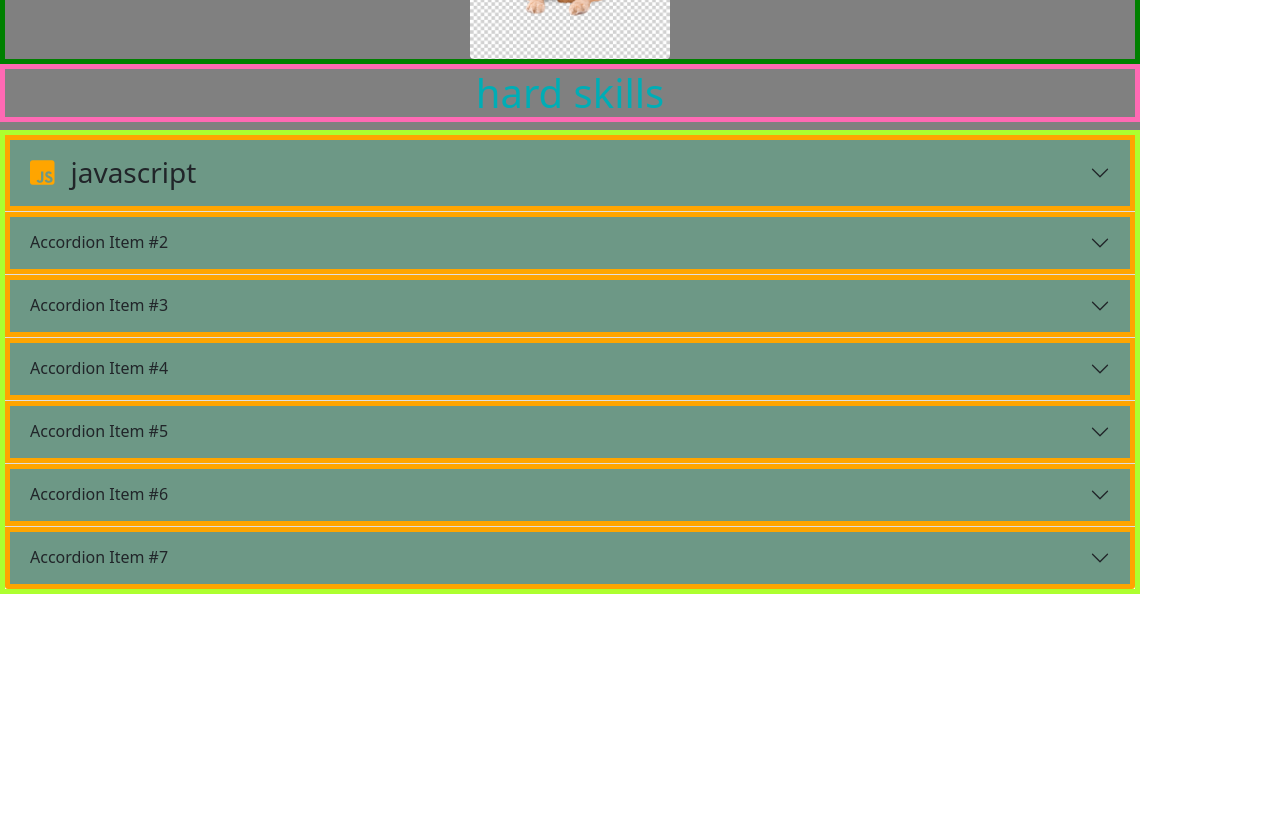
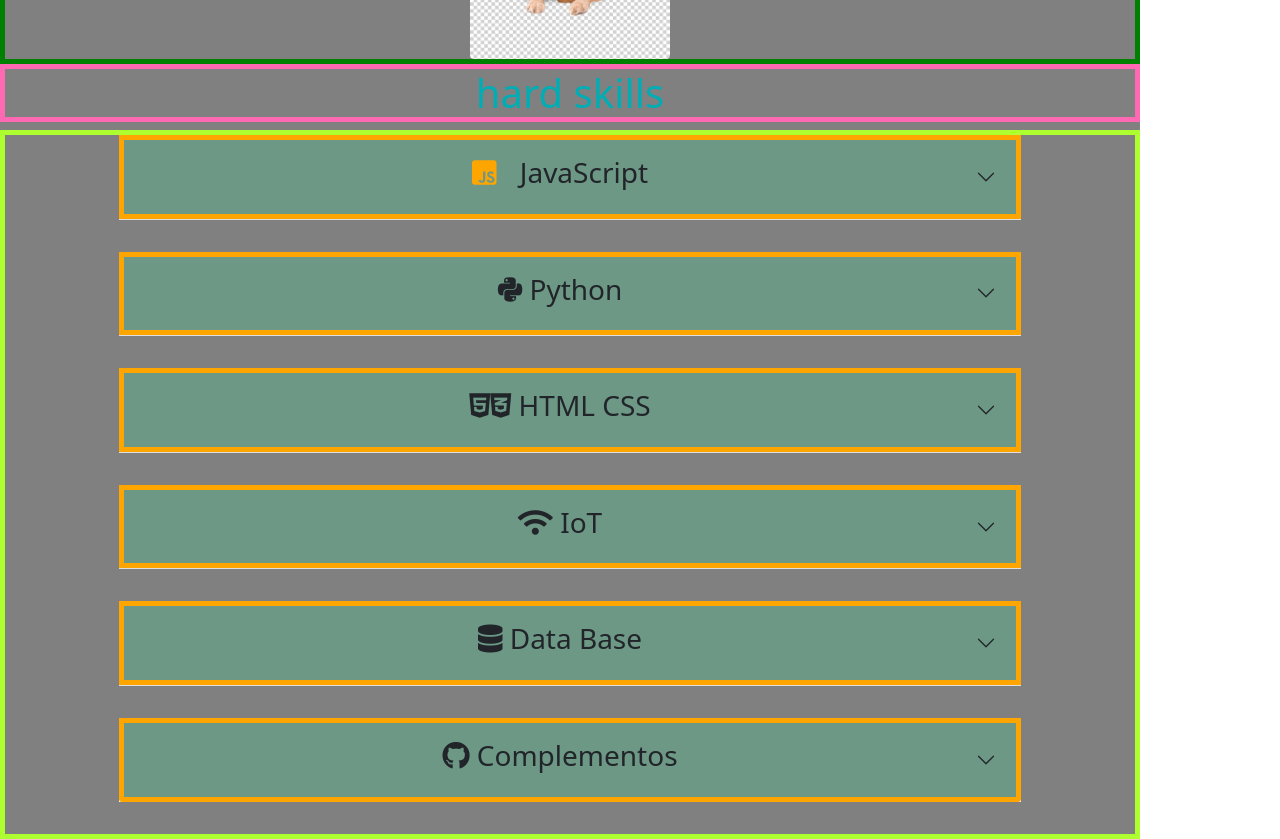
Before and after one commit to gastonm1998/portafolio-web-angular, an Angular app: page / in a window 1280 px wide. Shown: the part 1240-2079 px from the top of the page. Before the commit the page ends 1834 px from the top, so only its background shows below. Built offline with nearby package versions, Linux system fonts and the light colour scheme.

Commit message:
acordion con hablilidades configurado y con iconos

```diff
--- a/src/app/presentacion/hard-skills/hard-skills.component.css
+++ b/src/app/presentacion/hard-skills/hard-skills.component.css
@@ -1,26 +1,90 @@
 .container{
-    margin: 0;
+
     padding: 0;
     border: 5px solid greenyellow;
-    width: 100%;
+
     height: auto;
+    padding-left: 10%;
+    padding-right: 10%;
 }
+/*contenedor de acordeones*/
+/*.cursos{
+    padding-left: 20%;
+    padding-right: 20%;
+
+
+
+
+    border:  5px solid #EEEEEE;
+    border-radius: 10px;
+}*/
+/* configuracion acordeon*/
+.accordion-item{
+
+    margin-bottom: 2rem;
+}
+
 .accordion-button{
     background-color:#6D9886 ;
     border: 5px solid orange;
+    /*background-color: rgba(255, 255, 255, 0.3);
+    height: 400px;
+    backdrop-filter: blur(20px);
+    border: solid 1px rgba(255, 255, 255, 0.5);
+    border-radius: 5px;*/
+
+
 
 }
 
+
+
+
 .accordion-body{
     background-color: rebeccapurple;
+
 }
+
 .texto-accordion{
     /*text-align: center;*/
-    margin: 0;
+    /*margin: 0;
     display: flex;
     justify-content: center;
-    align-items: center;
+    align-items: center;*/
+    text-align: center;
+    display: inline-block;
+    width: 100%;
 }
+
+
+
+/*configuracion cartas*/
+.card{
+    border: 5px solid orangered;
+}
+
+.card-body{
+    background-color: paleturquoise;
+}
+.card-title{
+    text-align: center;
+}
+
+.card-text{
+
+}
+
+.card-link{
+    text-align: center;
+    display: inline-block;
+    width: 100%;
+}
+
+
+
+
+
+
 #logojs{
     color: orange;
     padding-right: 1rem;
--- a/src/app/presentacion/hard-skills/hard-skills.component.html
+++ b/src/app/presentacion/hard-skills/hard-skills.component.html
@@ -9,11 +9,11 @@
 
             <h2 class="accordion-header" id="flush-headingOne">
 
-              <button class="accordion-button collapsed" type="button" data-bs-toggle="collapse" data-bs-target="#flush-collapseOne" aria-expanded="false" aria-controls="flush-collapseOne">
+              <button class="accordion-button collapsed  " type="button" data-bs-toggle="collapse" data-bs-target="#flush-collapseOne" aria-expanded="false" aria-controls="flush-collapseOne">
 
-                <h3 class="texto-accordion" >
+                <h3 class="texto-accordion " >
 
-                    <span><i id="logojs" class="fab fa-js-square"></i> </span> javascript
+                    <span><i id="logojs" class="fab fa-js-square"></i> </span> JavaScript
 
                 </h3>
 
@@ -24,6 +24,11 @@
             <div id="flush-collapseOne" class="accordion-collapse collapse" aria-labelledby="flush-headingOne" data-bs-parent="#accordionFlushExample">
 
               <div class="accordion-body d-flex flex-colum flex-wrap ">
+
+
+
+
+
 
                 <!--
                 <div class="card" style="width: 18rem;">
@@ -57,14 +62,14 @@
                   </div>
                 </div>
                     -->
-
+                  <!-- cartas-->
                 <div class="card" style="width: 18rem;">
                   <div class="card-body">
                     <h5 class="card-title">curso asincronismo javascript</h5>
-                    <h6 class="card-subtitle mb-2 text-muted">Card subtitle</h6>
+
                     <p class="card-text">Some quick example text to build on the card title and make up the bulk of the card's content.</p>
-                    <a href="#" class="card-link">Card link</a>
-                    <a href="#" class="card-link">Another link</a>
+                    <a href="#" class="card-link  ">Card link</a>
+
                   </div>
                 </div>
 
@@ -75,24 +80,60 @@
           </div>
 
 
+
+
+
+
+
+
+
+
           <div class="accordion-item">
+
             <h2 class="accordion-header" id="flush-headingTwo">
+
               <button class="accordion-button collapsed" type="button" data-bs-toggle="collapse" data-bs-target="#flush-collapseTwo" aria-expanded="false" aria-controls="flush-collapseTwo">
-                Accordion Item #2
+
+                <h3 class="texto-accordion " >
+
+                    <span><i id="logo-py" class="fab fa-python"></i> </span> Python
+
+                </h3>
+
+
               </button>
+
             </h2>
+
             <div id="flush-collapseTwo" class="accordion-collapse collapse" aria-labelledby="flush-headingTwo" data-bs-parent="#accordionFlushExample">
+
               <div class="accordion-body">Placeholder content for this accordion, which is intended to demonstrate the <code>.accordion-flush</code> class. This is the second item's accordion body. Let's imagine this being filled with some actual content.</div>
+
             </div>
           </div>
+
+
+
+
           <div class="accordion-item">
             <h2 class="accordion-header" id="flush-headingThree">
               <button class="accordion-button collapsed" type="button" data-bs-toggle="collapse" data-bs-target="#flush-collapseThree" aria-expanded="false" aria-controls="flush-collapseThree">
-                Accordion Item #3
+
+                <h3 class="texto-accordion " >
+
+                    <span><i id="logo-html" class="fab fa-html5"></i><i id="logo-css" class="fab fa-css3-alt"></i> </span> HTML CSS
+
+                </h3>
+
+
               </button>
+
             </h2>
+
             <div id="flush-collapseThree" class="accordion-collapse collapse" aria-labelledby="flush-headingThree" data-bs-parent="#accordionFlushExample">
+
               <div class="accordion-body">Placeholder content for this accordion, which is intended to demonstrate the <code>.accordion-flush</code> class. This is the third item's accordion body. Nothing more exciting happening here in terms of content, but just filling up the space to make it look, at least at first glance, a bit more representative of how this would look in a real-world application.</div>
+
             </div>
           </div>
 
@@ -100,48 +141,78 @@
 
           <div class="accordion-item">
             <h2 class="accordion-header" id="flush-headingFour">
+
               <button class="accordion-button collapsed" type="button" data-bs-toggle="collapse" data-bs-target="#flush-collapseFour" aria-expanded="false" aria-controls="flush-collapseFour">
-                Accordion Item #4
+
+                <h3 class="texto-accordion " >
+
+                    <span><i id="logo-iot" class="fas fa-wifi"></i> </span> IoT
+
+                </h3>
+
+
               </button>
+
             </h2>
             <div id="flush-collapseFour" class="accordion-collapse collapse" aria-labelledby="flush-headingFour" data-bs-parent="#accordionFlushExample">
+
               <div class="accordion-body">Placeholder content for this accordion, which is intended to demonstrate the <code>.accordion-flush</code> class. This is the third item's accordion body. Nothing more exciting happening here in terms of content, but just filling up the space to make it look, at least at first glance, a bit more representative of how this would look in a real-world application.</div>
-            </div>
-          </div>
 
-          <div class="accordion-item">
-            <h2 class="accordion-header" id="flush-headingFive">
-              <button class="accordion-button collapsed" type="button" data-bs-toggle="collapse" data-bs-target="#flush-collapseFive" aria-expanded="false" aria-controls="flush-collapseFive">
-                Accordion Item #5
-              </button>
-            </h2>
-            <div id="flush-collapseFive" class="accordion-collapse collapse" aria-labelledby="flush-headingFive" data-bs-parent="#accordionFlushExample">
-              <div class="accordion-body">Placeholder content for this accordion, which is intended to demonstrate the <code>.accordion-flush</code> class. This is the third item's accordion body. Nothing more exciting happening here in terms of content, but just filling up the space to make it look, at least at first glance, a bit more representative of how this would look in a real-world application.</div>
-            </div>
-          </div>
-
-
-          <div class="accordion-item">
-            <h2 class="accordion-header" id="flush-headingSix">
-              <button class="accordion-button collapsed" type="button" data-bs-toggle="collapse" data-bs-target="#flush-collapseSix" aria-expanded="false" aria-controls="flush-collapseSix">
-                Accordion Item #6
-              </button>
-            </h2>
-            <div id="flush-collapseSix" class="accordion-collapse collapse" aria-labelledby="flush-headingSix" data-bs-parent="#accordionFlushExample">
-              <div class="accordion-body">Placeholder content for this accordion, which is intended to demonstrate the <code>.accordion-flush</code> class. This is the third item's accordion body. Nothing more exciting happening here in terms of content, but just filling up the space to make it look, at least at first glance, a bit more representative of how this would look in a real-world application.</div>
             </div>
           </div>
 
 
 
           <div class="accordion-item">
+
+            <h2 class="accordion-header" id="flush-headingFive">
+              <button class="accordion-button collapsed" type="button" data-bs-toggle="collapse" data-bs-target="#flush-collapseFive" aria-expanded="false" aria-controls="flush-collapseFive">
+
+
+                <h3 class="texto-accordion " >
+
+                    <span><i id="logo-database" class="fas fa-database"></i> </span> Data Base
+
+                </h3>
+
+              </button>
+
+            </h2>
+            <div id="flush-collapseFive" class="accordion-collapse collapse" aria-labelledby="flush-headingFive" data-bs-parent="#accordionFlushExample">
+
+              <div class="accordion-body">Placeholder content for this accordion, which is intended to demonstrate the <code>.accordion-flush</code> class. This is the third item's accordion body. Nothing more exciting happening here in terms of content, but just filling up the space to make it look, at least at first glance, a bit more representative of how this would look in a real-world application.</div>
+
+            </div>
+          </div>
+
+
+
+
+
+
+
+
+
+          <div class="accordion-item">
+
             <h2 class="accordion-header" id="flush-headingSeven">
               <button class="accordion-button collapsed" type="button" data-bs-toggle="collapse" data-bs-target="#flush-collapseSeven" aria-expanded="false" aria-controls="flush-collapseSeven">
-                Accordion Item #7
+
+
+                <h3 class="texto-accordion " >
+
+                    <span><i id="logo-comp" class="fab fa-github"></i> </span> Complementos
+
+                </h3>
+
               </button>
+
             </h2>
+
             <div id="flush-collapseSeven" class="accordion-collapse collapse" aria-labelledby="flush-headingSeven" data-bs-parent="#accordionFlushExample">
+
               <div class="accordion-body">Placeholder content for this accordion, which is intended to demonstrate the <code>.accordion-flush</code> class. This is the third item's accordion body. Nothing more exciting happening here in terms of content, but just filling up the space to make it look, at least at first glance, a bit more representative of how this would look in a real-world application.</div>
+
             </div>
           </div>
 
```
